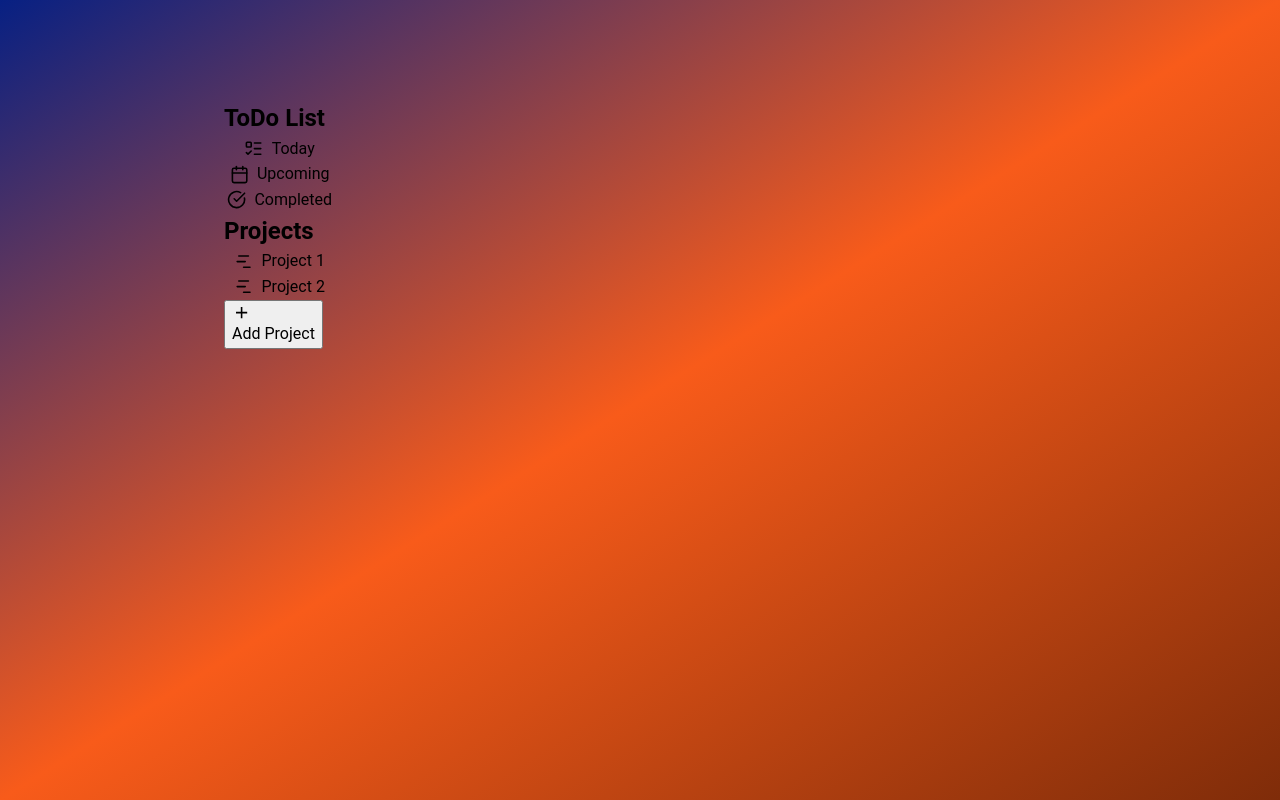
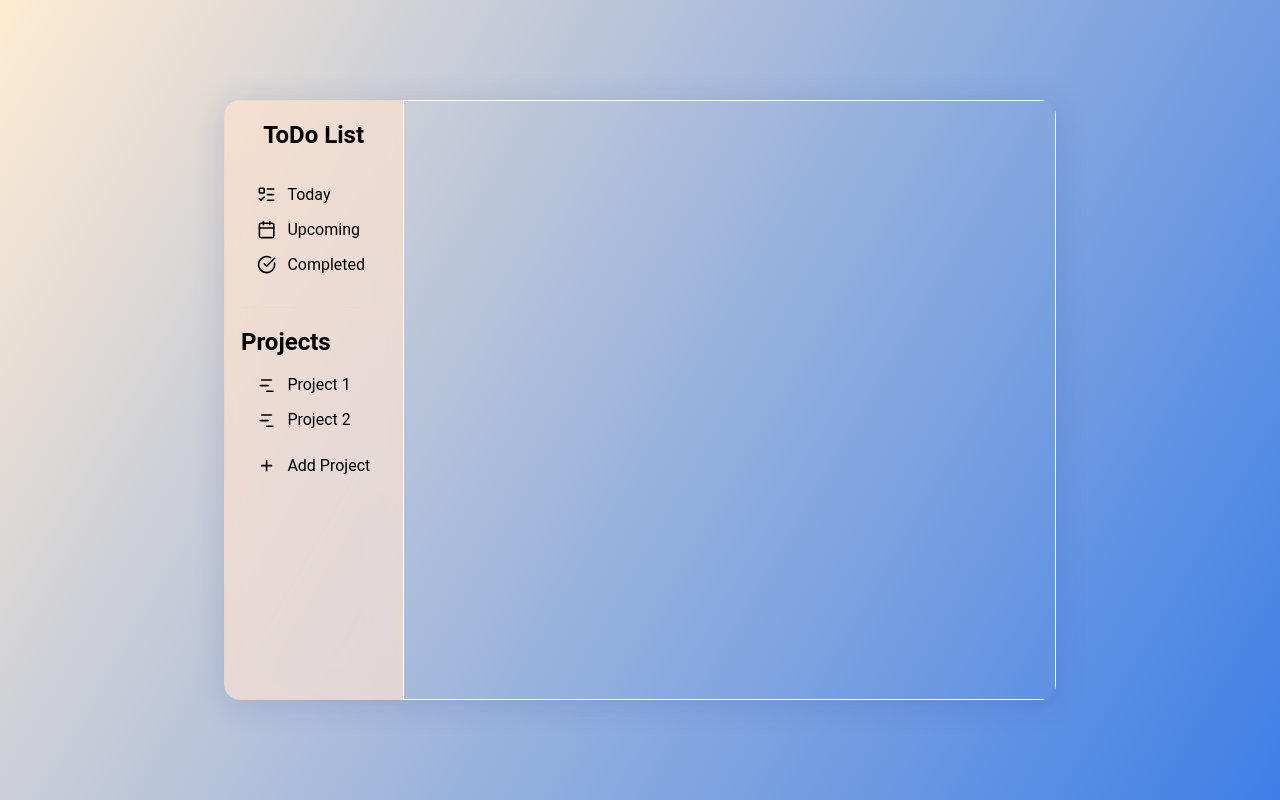
Before and after one commit to Alex-Huaracha/todo-list, a website built with webpack: page src/template.html in a window 1280 px wide. Built offline with nearby package versions, Linux system fonts and the light colour scheme.

Commit message:
feat: enhance sidebar design with glass effect and update project button layout

```diff
--- a/src/style.css
+++ b/src/style.css
@@ -1,9 +1,17 @@
 :root {
-  --clr-bg-primary: linear-gradient(to bottom right, #072083, #f85b1a, #7f2c09);
+  --bg-hover: oklch(74.312% 0.16403 49.482);
+  --text-hover: oklch(0.15 0.05 25);
+
+  --sidebar: oklch(0.93 0.04 58 / 0.7);
+  --sidebar-foreground: oklch(0.15 0.05 25);
+  --sidebar-primary-foreground: oklch(0.98 0.02 65);
+  --sidebar-accent: oklch(0.88 0.06 55 / 0.5);
+  --sidebar-accent-foreground: oklch(0.15 0.05 25);
+  --sidebar-border: oklch(0.88 0.06 55 / 0.3);
 }
 
 body {
-  background: var(--clr-bg-primary);
+  background: linear-gradient(120deg, #ffecd2 0%, #3e7fe7 100%);
   font-family: 'Roboto', sans-serif;
   min-height: 100vh;
   display: flex;
@@ -23,68 +31,48 @@ body {
   display: grid;
   grid-template-columns: max-content 1fr;
   grid-template-rows: 100%;
-  gap: 25px;
-  grid-template-areas: 'nav main';
+  grid-template-areas: 'aside main';
+  border-radius: 16px;
+  overflow: hidden;
+  box-shadow: 0 4px 32px 0 rgba(31, 38, 135, 0.15);
 }
 
-/* Header */
-.header {
-  grid-area: nav;
-  padding: 1.5rem;
-  background-color: var(--nav);
-  width: 250px;
-  border-radius: 12px;
+.glass-card {
+  background: var(--sidebar); /* Ya usas oklch con alpha, perfecto */
+  backdrop-filter: blur(16px) saturate(180%);
+  -webkit-backdrop-filter: blur(16px) saturate(180%);
+  border: 1px solid var(--sidebar-border);
 }
 
-.header-title {
-  text-align: center;
-  font-size: var(--fs-700);
+/* Sidebar */
+aside {
+  grid-area: aside;
+  padding: 1rem;
+  gap: 1.5rem;
+  display: flex;
+  flex-direction: column;
+  align-items: start;
 }
 
-.header-nav {
+aside > h2 {
+  width: 100%;
+  text-align: center;
+}
+
+nav {
   display: flex;
   flex-direction: column;
-  height: 100%;
-}
-
-.nav-title {
-  font-size: var(--fs-500);
-}
-
-.nav-list {
-  display: flex;
-  flex-direction: column;
-  gap: 0.5rem;
-  list-style: none;
-  margin: 1rem 0;
-  padding: 0;
-  color: var(--font-clr-primary);
-}
-
-.nav-item > a {
-  display: flex;
-  gap: 0.5rem;
-  word-break: break-word;
-  color: inherit;
-  text-decoration: none;
-  padding: 0.2rem 0.5rem;
-}
-
-.nav-item > a:hover {
-  border-radius: 1rem;
-  background-color: var(--clr-btn-primary);
+  align-items: start;
 }
 
 .nav-btn {
-  font-weight: var(--fw-700);
-  color: var(--font-clr-btn);
   display: flex;
   align-items: center;
-  justify-content: center;
-  gap: 0.5rem;
+  justify-content: flex-start;
+  gap: 0.7rem;
   width: 100%;
-  padding: 0.2rem;
-  background-color: var(--clr-btn-primary);
+  padding: 0.5rem 1rem;
+  background-color: transparent;
   border: none;
   border-radius: 100vmax;
   cursor: pointer;
@@ -92,27 +80,44 @@ body {
 }
 
 .nav-btn:hover {
-  background-color: var(--clr-btn-accent);
+  background-color: var(--bg-hover);
+  color: var(--sidebar-primary-foreground);
+  font-weight: 600;
 }
 
-#projects-list {
-  flex-grow: 1;
-  overflow-y: auto;
-  overflow-y: overlay;
-  margin-right: -1rem;
+.nav-btn.active {
+  background-color: var(--bg-hover);
+  font-weight: bold;
 }
 
-#projects-list > li {
-  margin-right: 1rem;
+.projects-section {
+  width: 100%;
+  border-top: 1px solid var(--sidebar-border);
+  padding-top: 1rem;
+  display: flex;
+  flex-direction: column;
+  gap: 0.5rem;
 }
 
-#primary-list > li:nth-of-type(3) {
-  margin-bottom: 1.2rem;
+.add-project-btn {
+  display: flex;
+  align-items: center;
+  justify-content: center;
+  gap: 0.7rem;
+  width: 100%;
+  margin-top: auto;
+  padding: 0.5rem 1rem;
+  background-color: transparent;
+  border: none;
+  cursor: pointer;
+}
+
+.add-project-btn:hover {
+  border-bottom: 2px solid tomato;
 }
 
 /* Main */
-.main {
+main {
   grid-area: main;
-  background-color: var(--content);
-  border-radius: 12px;
+  border: 1px solid white;
 }
--- a/src/template.html
+++ b/src/template.html
@@ -8,7 +8,7 @@
   <body>
     <div class="container">
       <!-- Sidebar -->
-      <aside>
+      <aside class="glass-card">
         <h2>ToDo List</h2>
         <nav>
           <button class="nav-btn">
@@ -45,13 +45,13 @@
               </svg>
               Project 2
             </button>
-            <button class="add-project-btn">
-              <svg class="icon">
-                <use href="#icon-plus"></use>
-              </svg>
-              Add Project
-            </button>
           </nav>
+          <button class="add-project-btn">
+            <svg class="icon">
+              <use href="#icon-plus"></use>
+            </svg>
+            Add Project
+          </button>
         </section>
       </aside>
       <!-- Content -->
```
